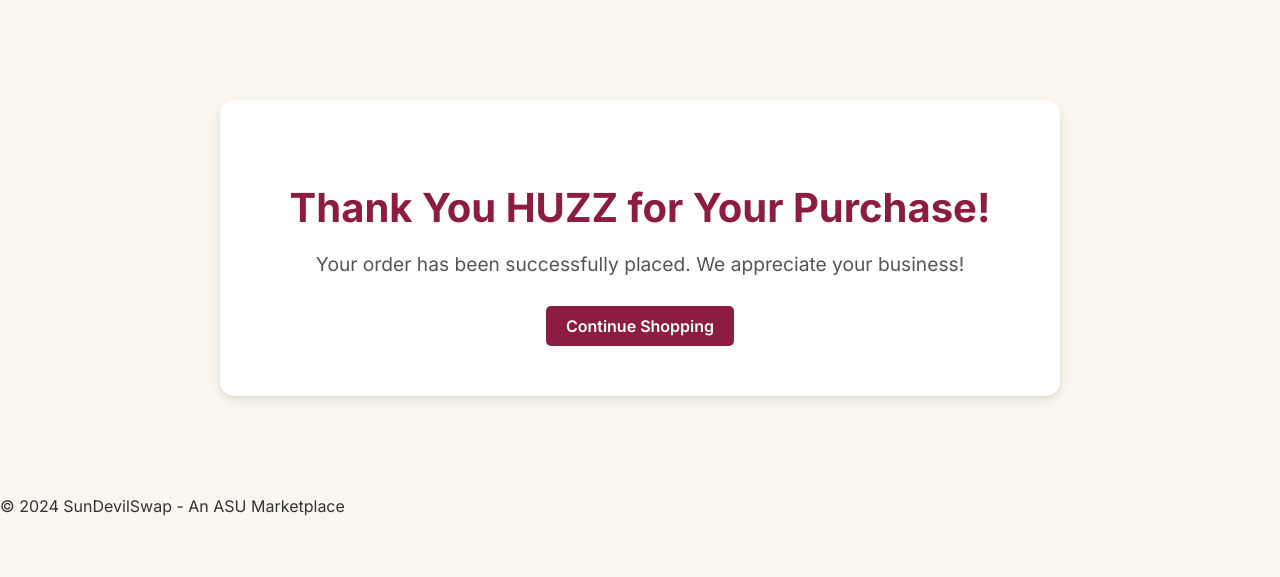
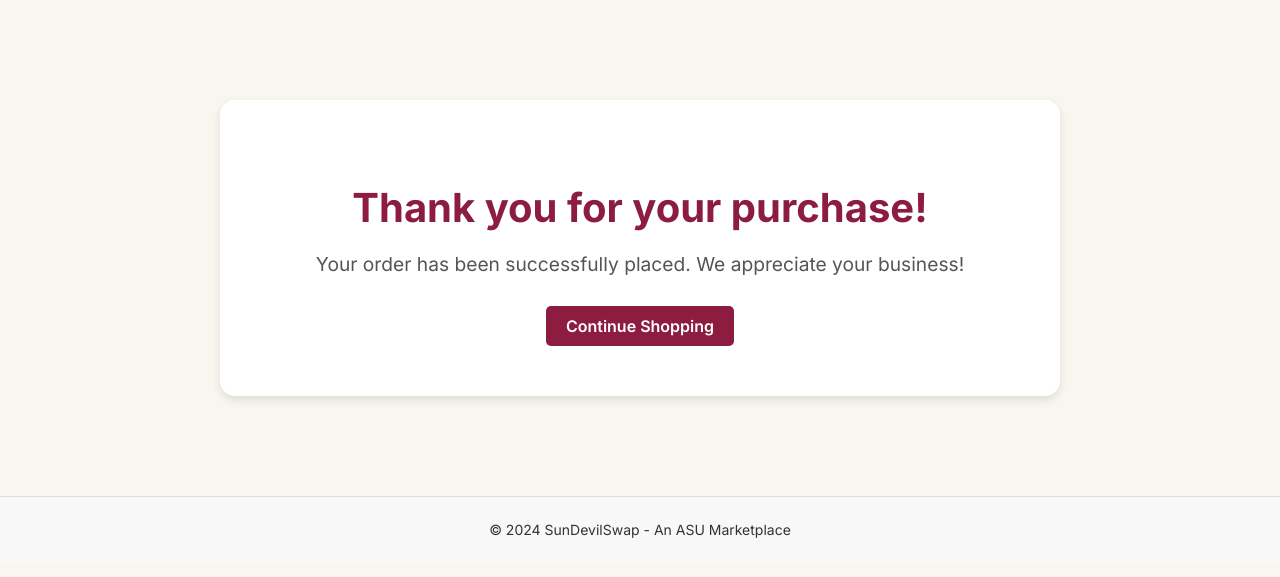
Before and after one commit to is-j/SunDevilSwap, a Django app: page /thank_you in a window 1280 px wide. Shown: the part 68-645 px from the top of the page. Run offline with Django 5.2, Linux system fonts and the light colour scheme.

Commit message:
fixed thank you screen

```diff
--- a/mainApp/static/css/thank_you.css
+++ b/mainApp/static/css/thank_you.css
@@ -79,3 +79,11 @@ body {
 .thank-you .btn:hover {
     background-color: #A42A51; /* Slightly lighter maroon */
 }
+
+footer {
+    background-color: #f8f8f8; /* Optional styling */
+    text-align: center;
+    padding: 10px;
+    font-size: 14px;
+    border-top: 1px solid #ddd;
+}
--- a/mainApp/templates/bsPage/thank_you.html
+++ b/mainApp/templates/bsPage/thank_you.html
@@ -26,7 +26,7 @@
     <!-- THANK YOU MESSAGE -->
     <section class="thank-you">
         <div class="container">
-            <h1>Thank You HUZZ for Your Purchase!</h1>
+            <h1>Thank you for your purchase!</h1>
             <p>Your order has been successfully placed. We appreciate your business!</p>
             <a href="/buy/" class="btn">Continue Shopping</a>
         </div>
```
